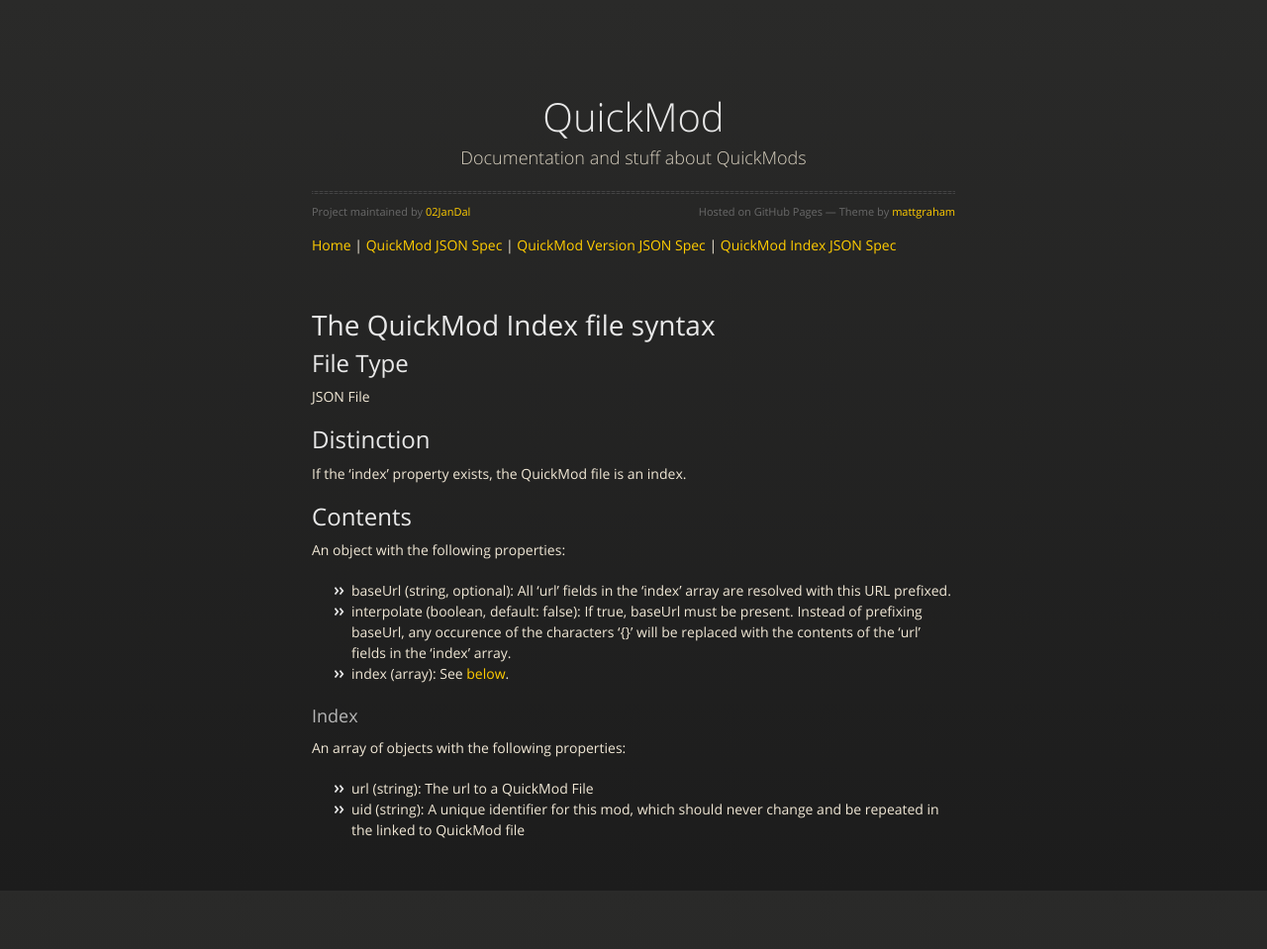
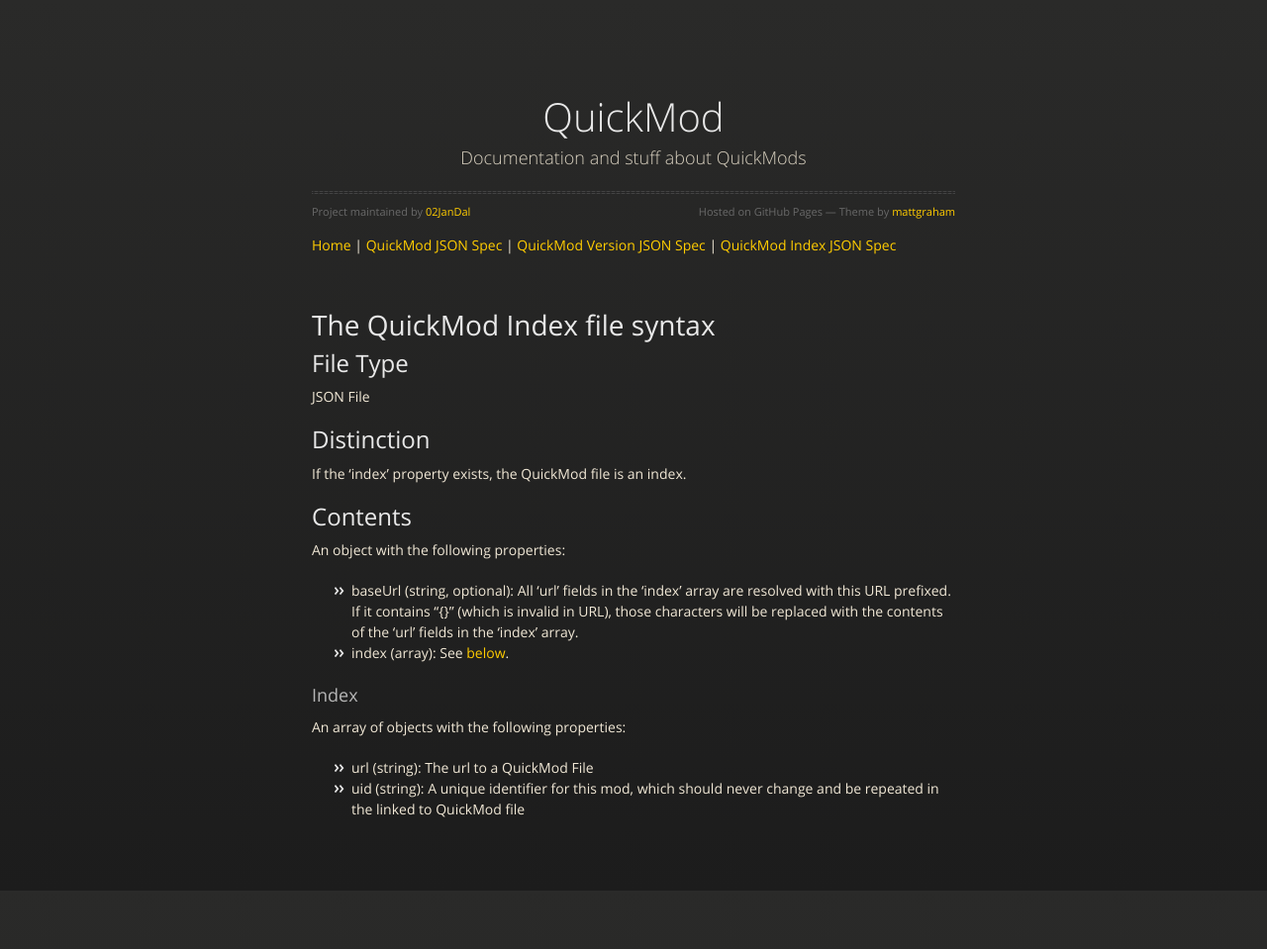
Before and after one commit to 02JanDal/QuickModDoc, a Jekyll site: the page built from qm_index_spec.markdown, in a window 1280 px wide. Shown: the whole page at 99% size. Built offline with Jekyll 4.4.1, drawn with Linux system fonts in a browser that asks for light colours; nearby versions of some CDN libraries; Markdown is read by kramdown in place of the engine named in the settings; after the commit the page ends 938 px from its top, so only the background shows below that.

Commit message:
Removed interpolate
Actually, no reason for it, as the presence of invalid characters would imply they're used for something. Reverted.

```diff
--- a/qm_index_spec.markdown
+++ b/qm_index_spec.markdown
@@ -15,8 +15,7 @@
 ## Contents
 An object with the following properties:
 
-* baseUrl \(string, optional\): All 'url' fields in the 'index' array are resolved with this URL prefixed.
-* interpolate \(boolean, default: false\): If true, baseUrl must be present. Instead of prefixing baseUrl, any occurence of the characters '{}' will be replaced with the contents of the 'url' fields in the 'index' array.
+* baseUrl \(string, optional\): All 'url' fields in the 'index' array are resolved with this URL prefixed. If it contains "{}" (which is invalid in URL), those characters will be replaced with the contents of the 'url' fields in the 'index' array.
 * index \(array\): See [below](#index).
 
 ### Index
```
